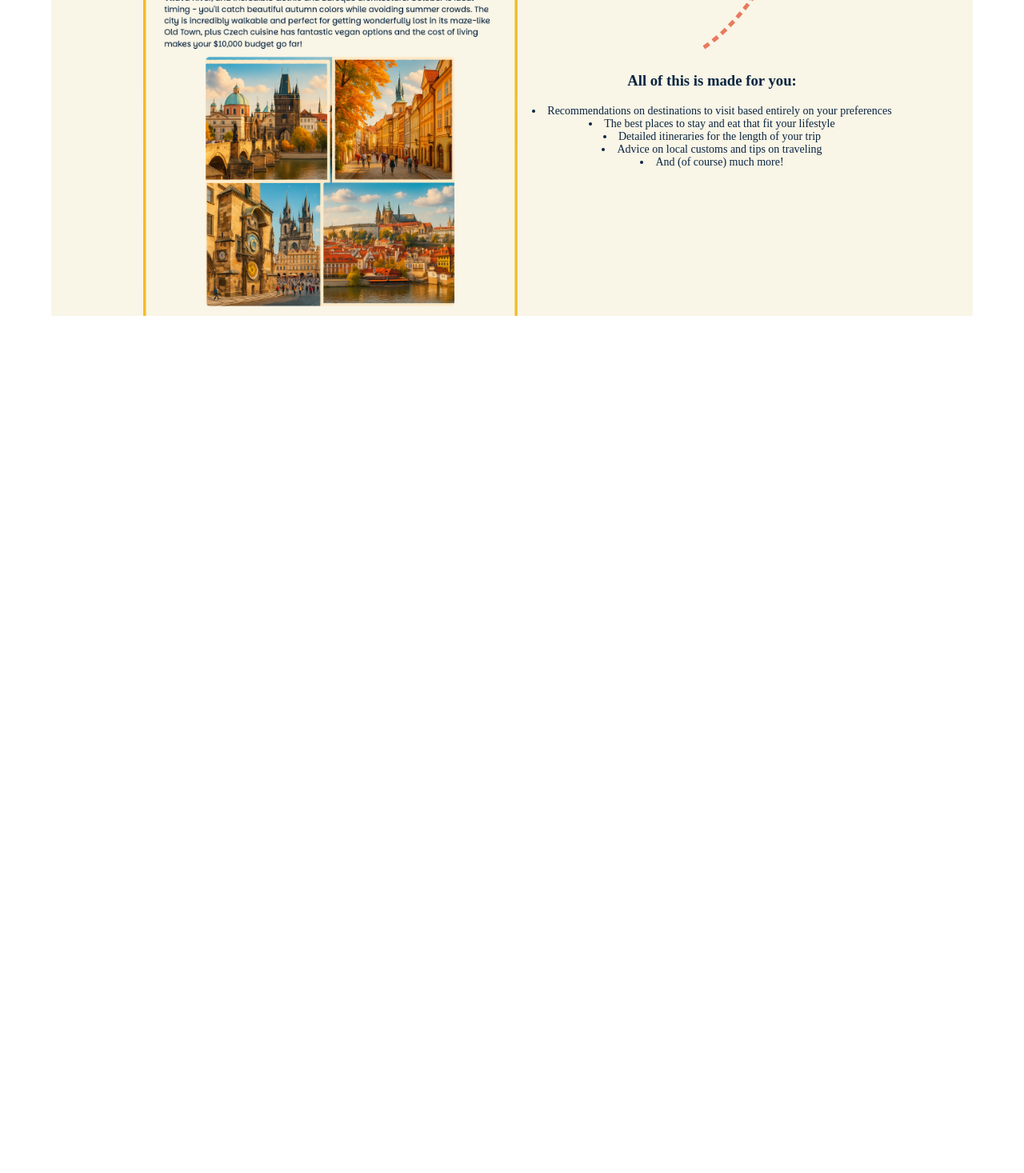
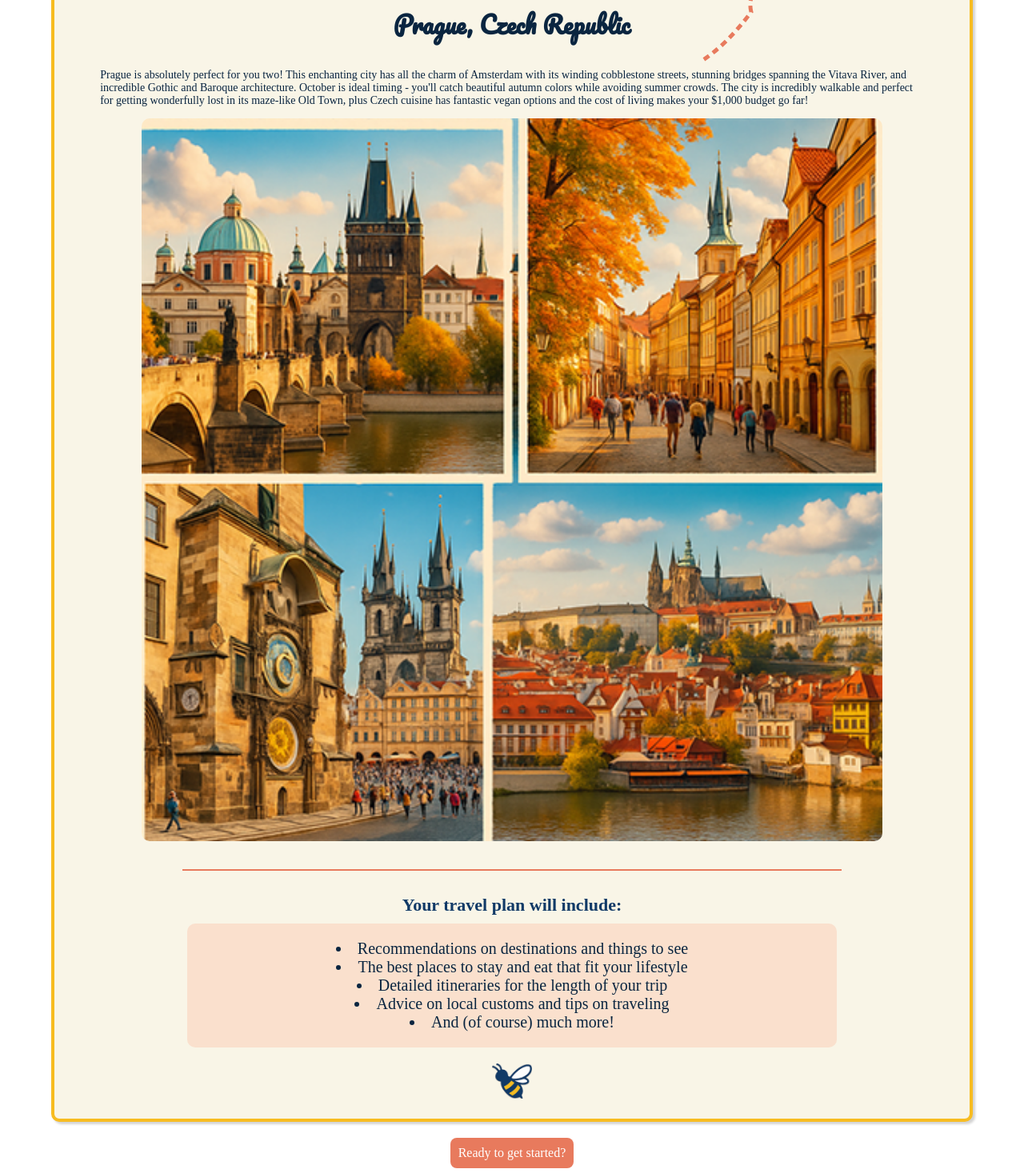
Before and after one commit to tedschu/Dandylion, a React (Vite) app in the folder client/: page / in a window 1280 px wide. Shown: the part 1330-2797 px from the top of the page at 80% size. Before the commit the page ends 1725 px from the top, so only its background shows below. Built offline with nearby package versions, Linux system fonts and the light colour scheme; a web font is replaced by a local one.

Commit message:
updating home page styling. Just need to make final edits

```diff
--- a/client/src/index.css
+++ b/client/src/index.css
@@ -516,7 +516,7 @@ button {
   flex-direction: column;
   justify-content: center;
   align-items: center;
-  background-color: var(--back-cream);
+  /* background-color: var(--back-cream); */
 }
 
 .homeBottomTextContainer {
@@ -542,7 +542,7 @@ button {
   justify-content: space-evenly;
   align-items: center;
   gap: 20px;
-  margin: 0 0 15px 0;
+  margin: 15px 0 15px 0;
   position: relative;
 }
 
@@ -585,9 +585,42 @@ button {
 .homeBottomExampleContainer {
   width: 100%;
   display: flex;
+  flex-direction: column;
   justify-content: center;
   align-items: center;
   margin-top: 20px;
+  background-color: var(--back-cream);
+  border: 4px solid var(--brand-yellow);
+  border-radius: 10px;
+  box-shadow: 3px 3px 3px lightgray;
+  box-sizing: border-box;
+}
+
+.homeBottomExampleContentContainer {
+  width: 90%;
+  margin: 0 0 20px 0;
+  display: flex;
+  flex-direction: column;
+  align-items: center;
+  justify-content: center;
+}
+
+.homeBottomExampleContainer li {
+  font-size: 20px;
+  /* color: var(--forest-green); */
+}
+
+.homeBottomExampleText {
+  width: 80%;
+  display: flex;
+  flex-direction: column;
+  justify-content: center;
+  align-items: center;
+  margin: 20px 0;
+  background-color: #ebf4fd;
+  border-radius: 12px;
+  padding: 30px;
+  box-sizing: border-box;
 }
 
 /* **** PATH SCREEN **** */
--- a/client/src/pages/Home.tsx
+++ b/client/src/pages/Home.tsx
@@ -1,7 +1,7 @@
 import { StepProps } from "../types/types";
 import { useNavigate } from "react-router-dom";
 import beeLogo from "../assets/bee.png";
-import kyoto from "../assets/images/destinations/kyoto.png";
+import prague from "../assets/prague_homepage.png";
 import example_result from "../assets/recommendation-example_cropped.png";
 import { useState } from "react";
 
@@ -146,20 +146,85 @@ function Home({
                 />
               </svg>
             </div>
+            <h3 style={{ color: "var(--action-coral)", fontSize: "26px" }}>
+              Maybe you'll go to...
+            </h3>
             <div className="homeBottomExampleContainer">
-              <img src={example_result} alt="" style={{ width: "500px" }} />
-              <div className="homeBottomExampleText">
-                <h3>All of this is made for you:</h3>
-                <li>
-                  Recommendations on destinations to visit based entirely on
-                  your preferences
-                </li>
-                <li>The best places to stay and eat that fit your lifestyle</li>
-                <li>Detailed itineraries for the length of your trip</li>
-                <li>Advice on local customs and tips on traveling</li>
-                <li>And (of course) much more!</li>
+              <div className="homeBottomExampleContentContainer">
+                <h2
+                  style={{
+                    fontFamily: "Pacifico",
+                    fontSize: "30px",
+                    margin: "15px 0",
+                  }}
+                >
+                  Prague, Czech Republic
+                </h2>
+                <p style={{ textAlign: "left" }}>
+                  Prague is absolutely perfect for you two! This enchanting city
+                  has all the charm of Amsterdam with its winding cobblestone
+                  streets, stunning bridges spanning the Vitava River, and
+                  incredible Gothic and Baroque architecture. October is ideal
+                  timing - you'll catch beautiful autumn colors while avoiding
+                  summer crowds. The city is incredibly walkable and perfect for
+                  getting wonderfully lost in its maze-like Old Town, plus Czech
+                  cuisine has fantastic vegan options and the cost of living
+                  makes your $1,000 budget go far!
+                </p>
+                <img
+                  src={prague}
+                  alt=""
+                  style={{ borderRadius: "10px", width: "90%" }}
+                />
+                <div
+                  style={{
+                    width: "80%",
+                    height: "2px",
+                    backgroundColor: "var(--action-coral)",
+                    margin: "35px 0 10px 0",
+                  }}
+                />
+
+                <h3
+                  style={{
+                    margin: "20px 0 10px 0",
+                    fontSize: "22px",
+                    color: "var(--brand-blue)",
+                  }}
+                >
+                  Your travel plan will include:
+                </h3>
+                <div
+                  style={{
+                    backgroundColor: "rgba(255, 139, 102, 0.2)",
+                    width: "75%",
+                    borderRadius: "10px",
+                    padding: "20px",
+                  }}
+                >
+                  <li>Recommendations on destinations and things to see</li>
+                  <li>
+                    The best places to stay and eat that fit your lifestyle
+                  </li>
+                  <li>Detailed itineraries for the length of your trip</li>
+                  <li>Advice on local customs and tips on traveling</li>
+                  <li>And (of course) much more!</li>
+                </div>
+                <img
+                  src={beeLogo}
+                  style={{ width: "50px", margin: "20px 0 5px 0" }}
+                  alt=""
+                />
               </div>
             </div>
+
+            <button
+              onClick={() => window.scrollTo({ top: 0, behavior: "smooth" })}
+              className="next"
+              style={{ margin: "20px 0" }}
+            >
+              Ready to get started?
+            </button>
           </div>
         </div>
       </div>
```
Also changed, not shown: client/src/assets/prague_homepage.png (added), client/src/assets/recommendation-example_cropped.png.
